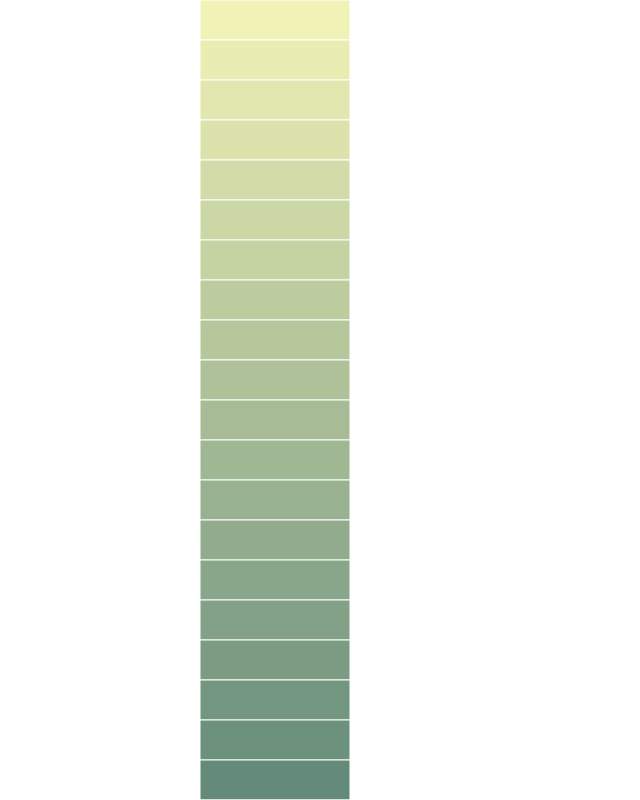
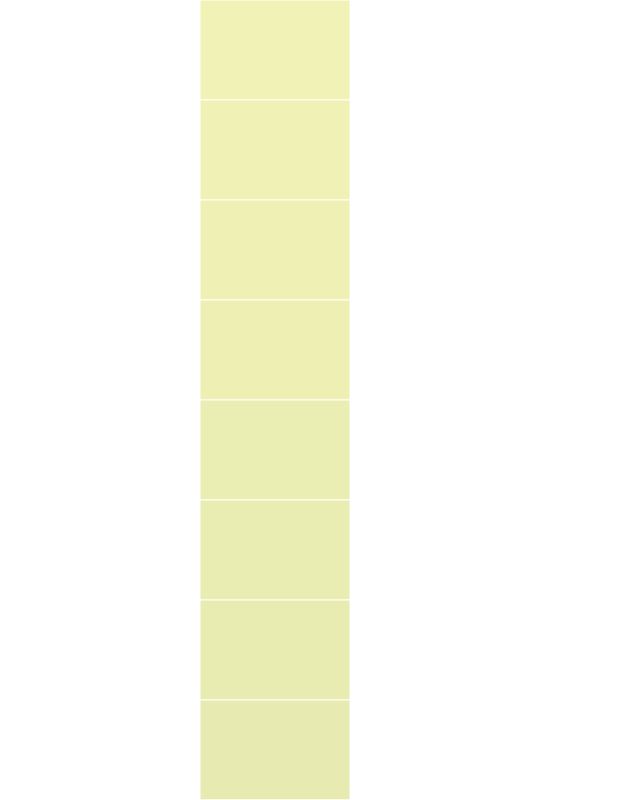
Before and after one commit to nickroberts404/TimeCollide, a website: page lab/index.html in a window 1280 px wide. Shown: the whole page, without its empty margins (0-640 px from the left). Drawn offline with nearby package versions, Linux system fonts and the light colour scheme.

Commit message:
Made small changes in lab

```diff
--- a/lab/index.html
+++ b/lab/index.html
@@ -26,7 +26,7 @@
 			height: window.innerHeight,
 			width: 150
 		};
-
+		var svg = d3.select('#viz')
 		var svg = d3.select('#viz').append('svg')
 			.attr('id', 'main-layer')
 			.attr('height', dimensions.height)
@@ -38,15 +38,15 @@
 			d3.select('#main-layer')
 				.attr('height', dimensions.height)
 		}
-		var days = d3.range(30);
+		var days = d3.range(150);
 		var dayScale = d3.scaleLinear().domain([0, days.length]).range(['#F1F2B5', '#135058']);
 		view.selectAll('days')
 			.data(days)
 			.enter()
 			.append('rect')
 			.attr('x', 0)
-			.attr('y', function(d, i){ return i * 40 })
-			.attr('height', 40)
+			.attr('y', function(d, i){ return i * 100 })
+			.attr('height', 100)
 			.attr('width', dimensions.width)
 			.style('stroke', 'white')
 			.style('fill', function(d, i){ return dayScale(i)})
@@ -62,7 +62,7 @@
 		var yd = 0
 		function panned() {
 			if(d3.event.sourceEvent.type === "wheel"){
-				yd = Math.max( Math.min(0, yd + d3.event.sourceEvent.wheelDeltaY), (-1 * (days.length * 40)) + dimensions.height )
+				yd = Math.max( Math.min(0, yd + d3.event.sourceEvent.wheelDeltaY), (-1 * (days.length * 100)) + dimensions.height )
 				view.attr('transform', 'translate(0, '+yd+')');
 			}
 		}
```
